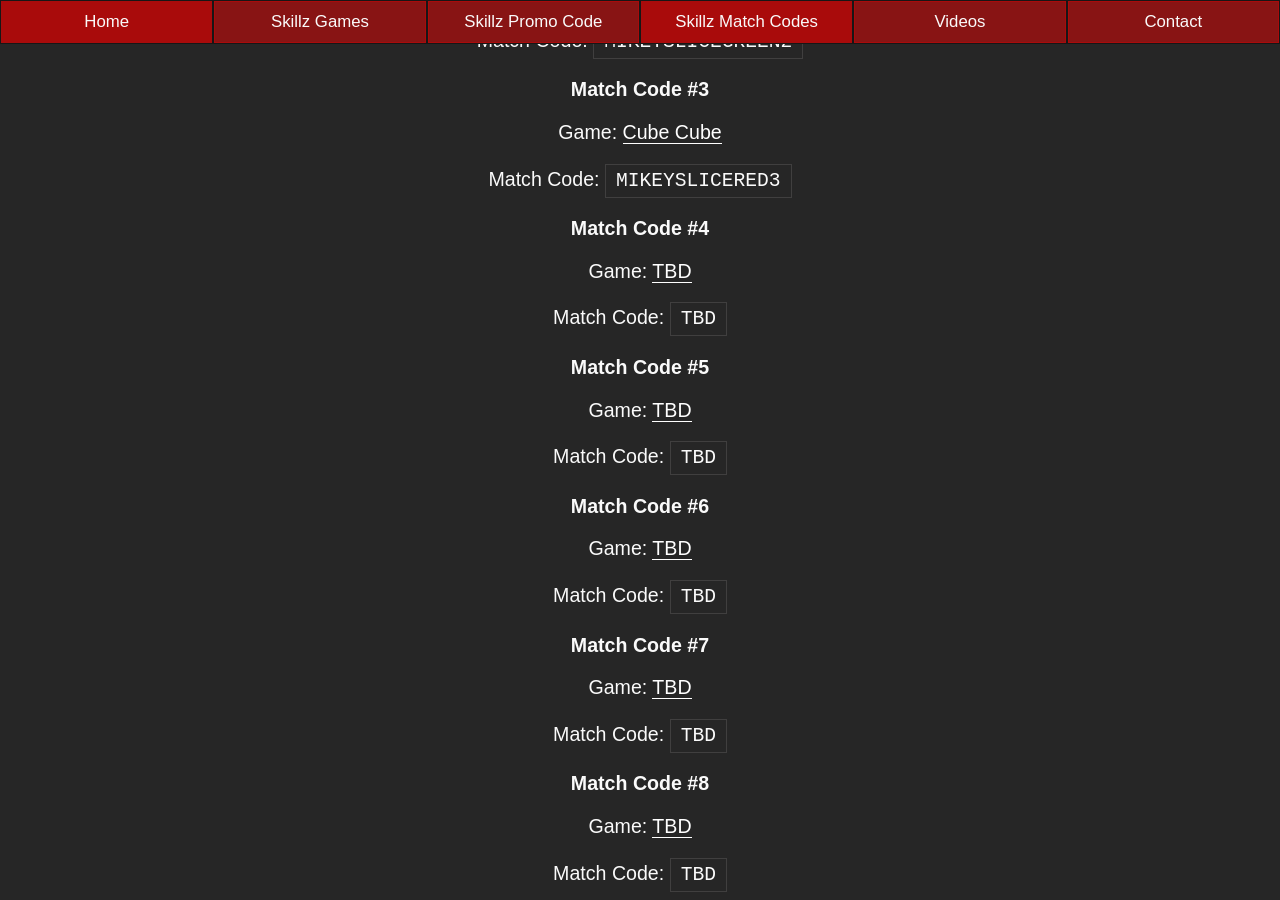
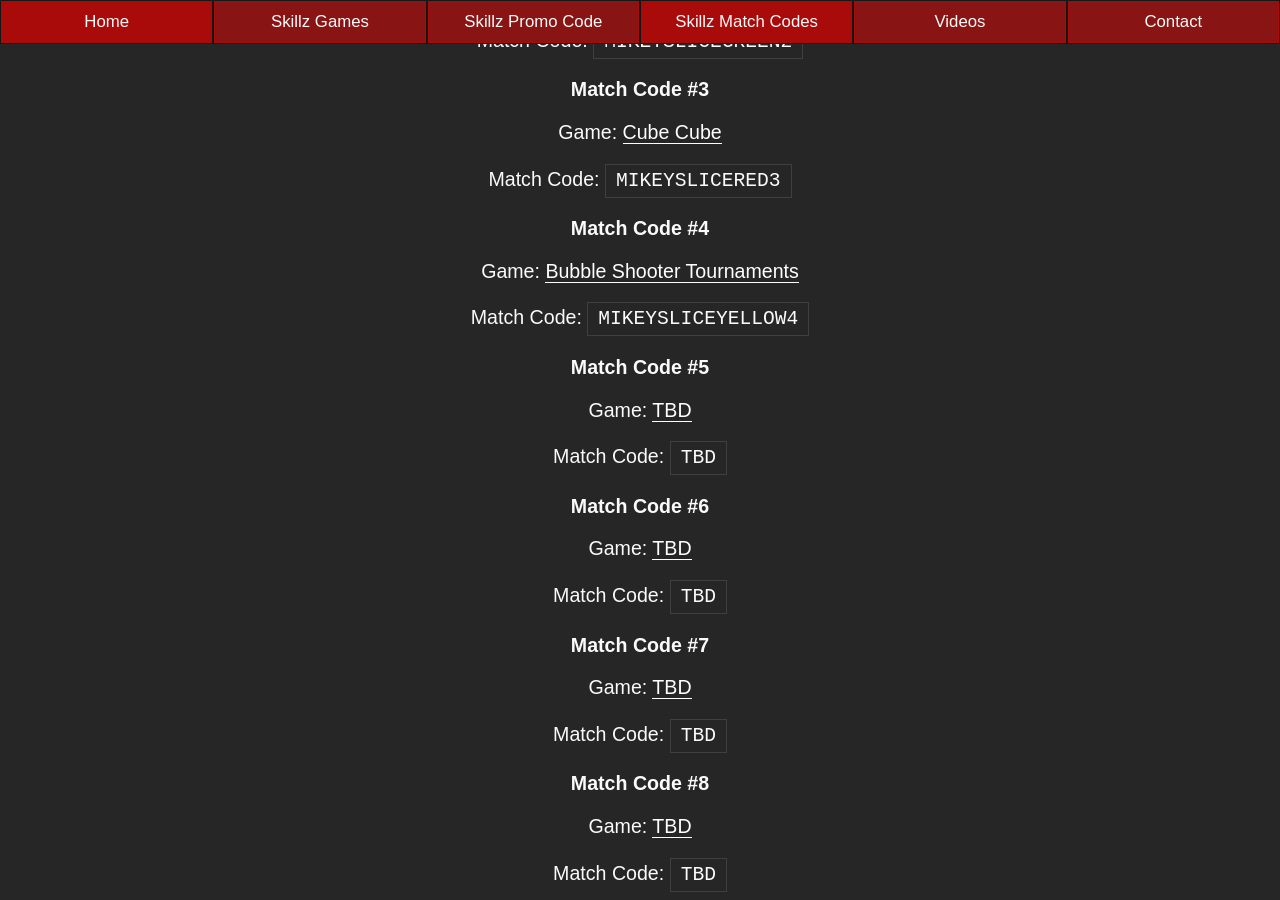
Before and after one commit to mikeyslice/esports-medium, a Jekyll site: the page built from skillz-match-codes.md, in a window 1280 px wide and 900 px high, scrolled down 3521 px. Built offline with Jekyll 4.4.1, drawn with Linux system fonts in a browser that asks for light colours.

Commit message:
Update Skillz Match Codes “skillz-match-codes”

```diff
--- a/_includes/pages/skillz-match-codes.html
+++ b/_includes/pages/skillz-match-codes.html
@@ -121,9 +121,9 @@
 
 <h3>Match Code #4</h3>
 
-<p>Game: <a href="/skillz-games/">TBD</a><p>
+<p>Game: <a href="/skillz-games/">Bubble Shooter Tournaments</a><p>
 
-<p>Match Code: <code>TBD</code><p>
+<p>Match Code: <code>MIKEYSLICEYELLOW4</code><p>
 
 <h3>Match Code #5</h3>
 
```
